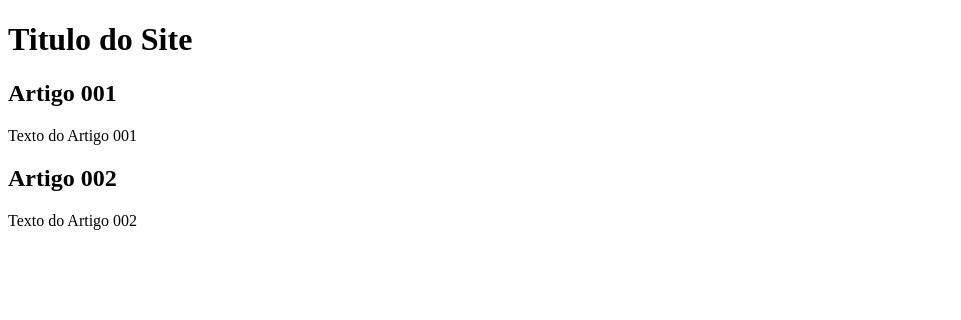
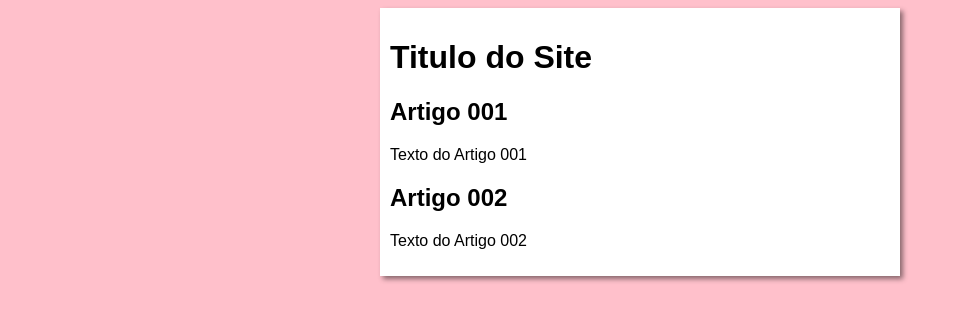
Before and after one commit to Elison024/projeto-site, a plain HTML site: page index.html in a window 1280 px wide. Shown: the whole page, without its empty margins (0-961 px from the left). Drawn offline with Linux system fonts and the light colour scheme.

Commit message:
iniciei o desing

```diff
--- /dev/null
+++ b/estilos/style.css
@@ -0,0 +1,13 @@
+*{
+    font-family: Arial, Helvetica, sans-serif;
+    font: size 16px;
+}
+body{background-color: pink;}
+
+main{background-color: white;
+    width: 500px;
+    margin: auto;
+    padding: 10px;
+    box-shadow: 3px 3px 5px rgba(0, 0, 0, 0.471);
+
+}
--- a/index.html
+++ b/index.html
@@ -4,6 +4,7 @@
     <meta charset="UTF-8">
     <meta name="viewport" content="width=device-width, initial-scale=1.0">
     <title>Titulo do Site</title>
+    <link rel="stylesheet" href="estilos/style.css">
 </head>
 <body>
     <main>
```
